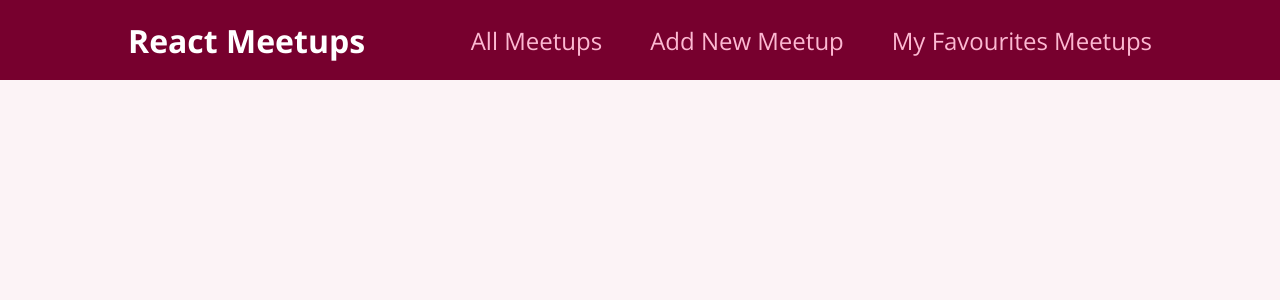
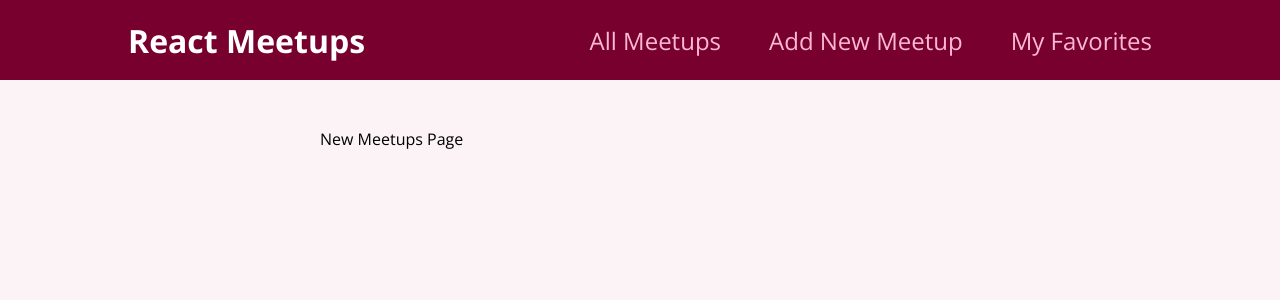
Before and after one commit to Alexandra2888/Meetup-app, a React (Create React App) app: page /new-meetup in a window 1280 px wide. Shown: the top 300 px of the page. Built offline with nearby package versions, Linux system fonts and the light colour scheme.

Commit message:
adding layout

```diff
--- a/src/App.js
+++ b/src/App.js
@@ -1,28 +1,27 @@
-import { Route, Switch } from "react-router";
-import AllMeetupsPage from "./pages/AllMeetups";
-import FavouritesPage from "./pages/Favourites";
-import NewMeetupsPage from "./pages/NewMeetup";
-import MainNavigation from "./components/layout/MainNavigation";
+
+import { Route, Switch } from 'react-router-dom';
+
+import AllMeetupsPage from './pages/AllMeetups';
+import NewMeetupPage from './pages/NewMeetup';
+import FavoritesPage from './pages/Favorites';
+import Layout from './components/layout/Layout';
 
 const App = () => {
- //{/*eg: localhost:3000 or mypage.com */}
   return (
-    <div>
-      <MainNavigation />
- <Switch>  {/*only one of this routes should be active*/ }
-         <Route path='/' exact={true}>  {/*to check if all path matches not only / */}
-      <AllMeetupsPage />
-      </Route>
-    <Route path='/favourites'>
-      <FavouritesPage />
-      </Route>
-    <Route path='/new-meetups'>
-      <NewMeetupsPage />
-      </Route>
+    <Layout>
+      <Switch>
+        <Route path='/' exact>
+          <AllMeetupsPage />
+        </Route>
+        <Route path='/new-meetup'>
+          <NewMeetupPage />
+        </Route>
+        <Route path='/favorites'>
+          <FavoritesPage />
+        </Route>
       </Switch>
-  </div>
+    </Layout>
   );
 }
 
-
 export default App;
--- a/src/components/UI/Card.js
+++ b/src/components/UI/Card.js
@@ -1,9 +1,7 @@
+
 import classes from './Card.module.css';
-
-const Card = () => {
-    return (
-        <div className={classes.card }></div>
-    )
+const Card = (props)=> {
+  return <div className={classes.card}>{props.children}</div>;
 }
 
 export default Card;
--- /dev/null
+++ b/src/components/layout/Layout.js
@@ -0,0 +1,13 @@
+import MainNavigation from './MainNavigation';
+import classes from './Layout.module.css';
+
+const Layout = (props) => {
+  return (
+    <div>
+      <MainNavigation />
+      <main className={classes.main}>{props.children}</main>
+    </div>
+  );
+}
+
+export default Layout;
--- /dev/null
+++ b/src/components/layout/Layout.module.css
@@ -0,0 +1,5 @@
+.main {
+  margin: 3rem auto;
+  width: 90%;
+  max-width: 40rem;
+}
--- a/src/components/layout/MainNavigation.js
+++ b/src/components/layout/MainNavigation.js
@@ -1,4 +1,5 @@
 import { Link } from 'react-router-dom';
+
 import classes from './MainNavigation.module.css';
 
 const MainNavigation = () => {
@@ -11,15 +12,15 @@ const MainNavigation = () => {
             <Link to='/'>All Meetups</Link>
           </li>
           <li>
-                        <Link to='/new-meetups'>Add New Meetup</Link>
+            <Link to='/new-meetup'>Add New Meetup</Link>
           </li>
           <li>
-                        <Link to='/favourites'>My Favourites Meetups</Link>
+            <Link to='/favorites'>My Favorites</Link>
           </li>
         </ul>
       </nav>
     </header>
-    )
+  );
 }
 
 export default MainNavigation;
--- a/src/components/meetups/MeetupItem.js
+++ b/src/components/meetups/MeetupItem.js
@@ -1,21 +1,24 @@
+import Card from '../UI/Card';
 import classes from './MeetupItem.module.css';
 
 const MeetupItem = (props) => {
   return (
-        <li classes={classes.item}>
-            <div classes={classes.image}>
+    <li className={classes.item}>
+      <Card>
+        <div className={classes.image}>
           <img src={props.image} alt={props.title} />
         </div>
-            <div class={classes.content}>
-                <h3>{ props.title}</h3>
-                <address>{props.adress}</address>
+        <div className={classes.content}>
+          <h3>{props.title}</h3>
+          <address>{props.address}</address>
           <p>{props.description}</p>
         </div>
-            <div>
-                <buton class={classes.actions}>To Favourites</buton>
+        <div className={classes.actions}>
+          <button>To Favorites</button>
         </div>
+      </Card>
     </li>
-    )
+  );
 }
 
 export default MeetupItem;
--- a/src/components/meetups/MeetupList.js
+++ b/src/components/meetups/MeetupList.js
@@ -1,20 +1,21 @@
+import MeetupItem from './MeetupItem';
 import classes from './MeetupList.module.css';
-import MeetupItem from './MeetupItem';
 
 const MeetupList = (props) => {
   return (
     <ul className={classes.list}>
-            {props.meetups.map(meetup =>
+      {props.meetups.map((meetup) => (
         <MeetupItem
           key={meetup.id}
           id={meetup.id}
           image={meetup.image}
           title={meetup.title}
-                    adress={meetup.adress}
+          address={meetup.address}
           description={meetup.description}
-                    />)}
+        />
+      ))}
     </ul>
-    )
+  );
 }
 
 export default MeetupList;
--- a/src/pages/AllMeetups.js
+++ b/src/pages/AllMeetups.js
@@ -21,7 +21,7 @@ const DUMMY_DATA = [
   },
 ];
 
-function AllMeetupsPage() {
+const AllMeetupsPage = () => {
   return (
     <section>
       <h1>All Meetups</h1>
--- /dev/null
+++ b/src/pages/Favorites.js
@@ -0,0 +1,6 @@
+
+const FavoritesPage = () => {
+  return <div>Favorites Page</div>;
+}
+
+export default FavoritesPage;
--- a/src/pages/Favourites.js
+++ /dev/null
@@ -1,7 +0,0 @@
-const Favourites = () => {
-    return (
-<div>Favourite Page </div>
-    )
-}
-
-export default Favourites;
```
Also changed, not shown: 1 other file (tests, documents, lock files or other folders). Lines whose indentation alone changed are shown as unchanged.
